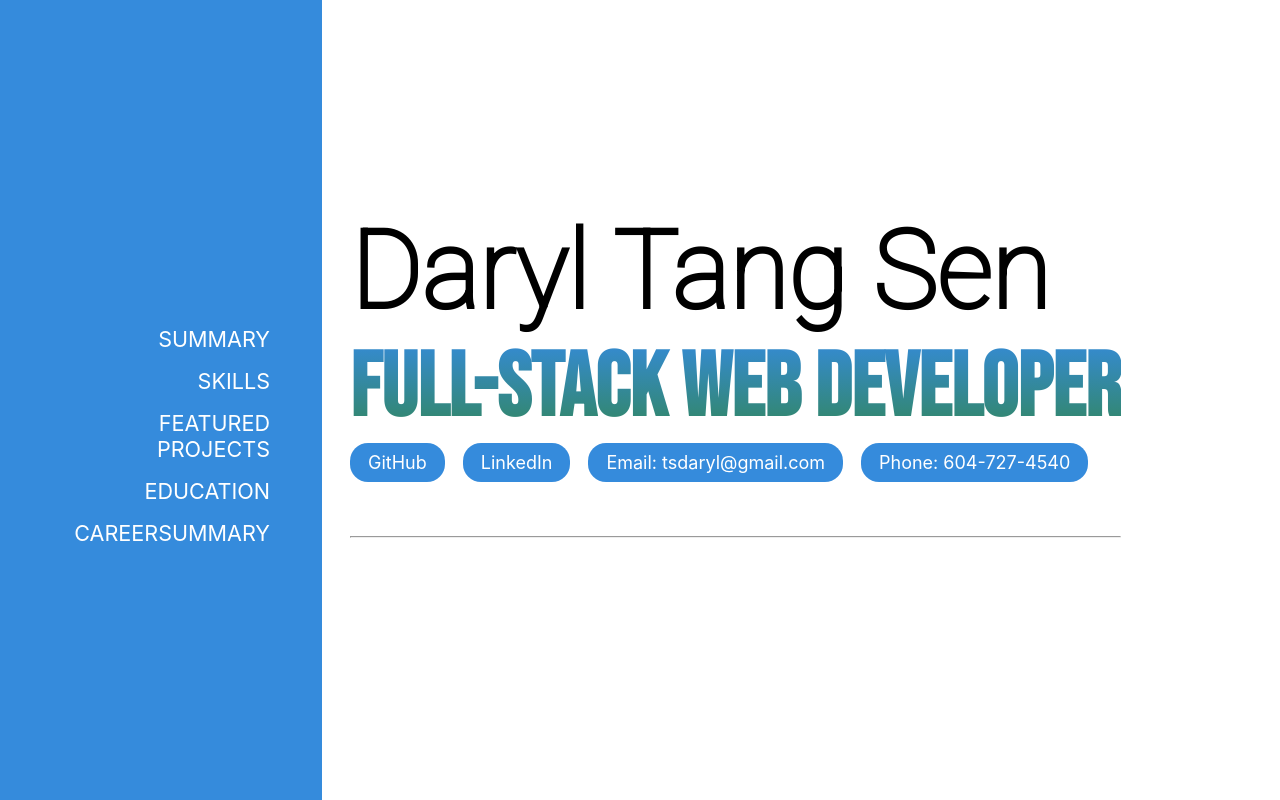
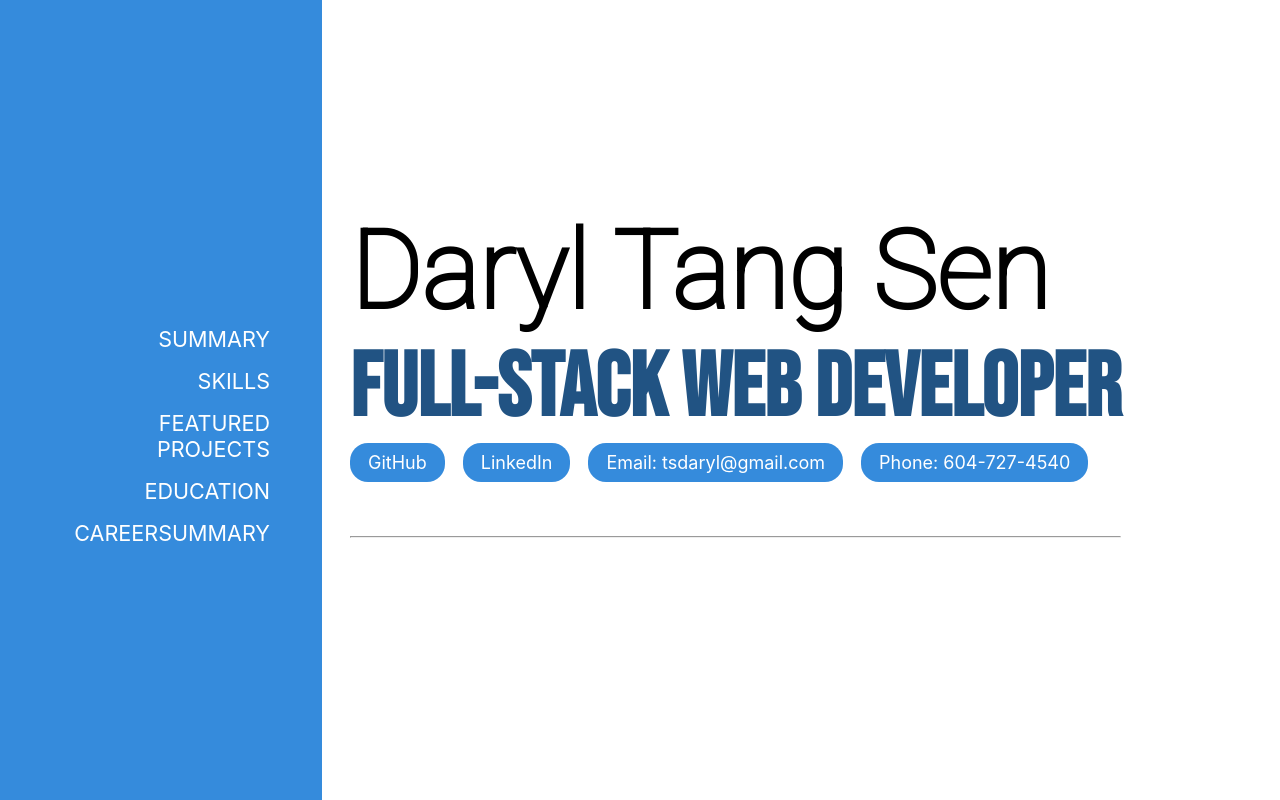
Before and after one commit to daryl-sen/sensworks, a React (Create React App) app: page / in a window 1280 px wide. Built offline with nearby package versions, Linux system fonts and the light colour scheme.

Commit message:
comment out gradient on h2, looks too cheesy

```diff
--- a/src/App.scss
+++ b/src/App.scss
@@ -26,10 +26,10 @@
   h2 {
     font-size: 5em;
     font-family: 'Bebas Neue', cursive;
-    background-color: #393939;
-    background: -webkit-linear-gradient(#358bdc, #328655);
-    -webkit-background-clip: text;
-    -webkit-text-fill-color: transparent;
+    color: #215383;
+    // background: -webkit-linear-gradient(#358bdc, #328655);
+    // -webkit-background-clip: text;
+    // -webkit-text-fill-color: transparent;
   }
   h1, h2 {
     margin: 0;
```
